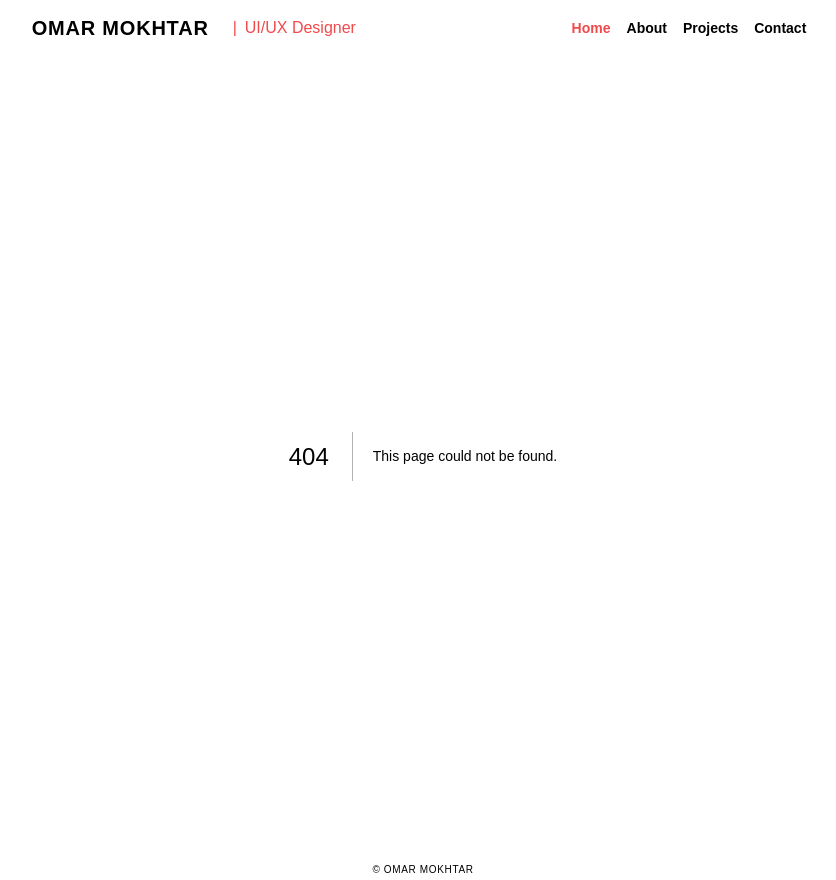
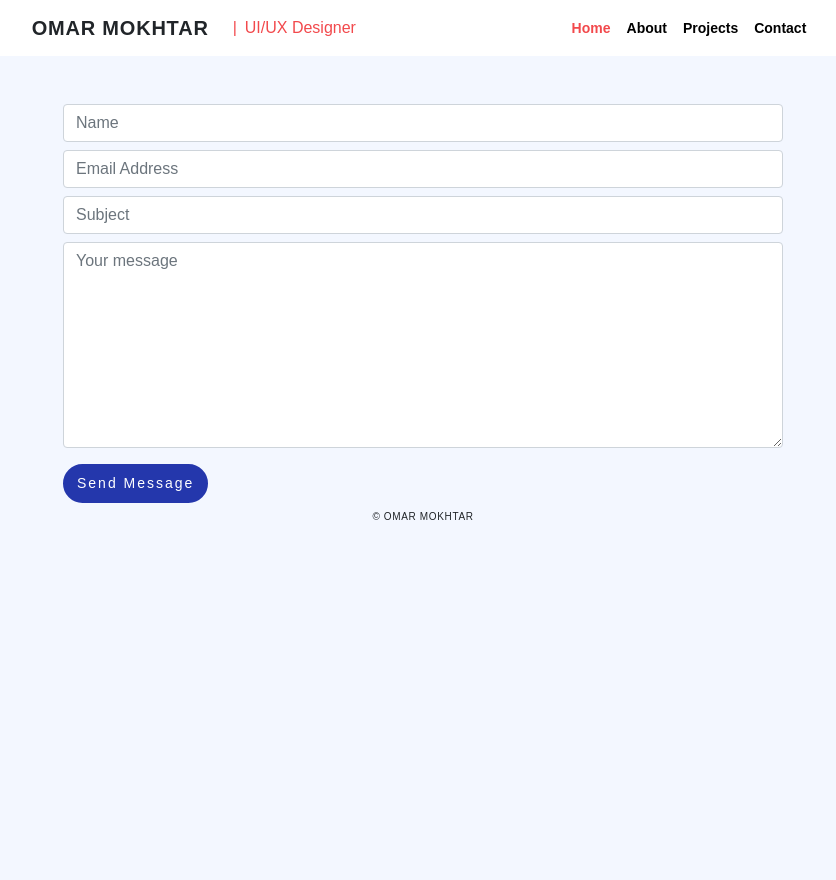
Before and after one commit to omarmok/my-react-webSite, a Next.js app: page /ContactForm in a window 1280 px wide. Before the commit this address had no page. Shown: the whole page, without its empty margins (217-1053 px from the left). After the commit the page ends 800 px from the top, so only its background shows below. Built offline with nearby package versions, Linux system fonts and the light colour scheme.

Commit message:
emailjs.com

```diff
--- a/components/Nav.js
+++ b/components/Nav.js
@@ -23,7 +23,7 @@ const Nav = () => {
                                 <a href="/Projects" className="nav-link" >Projects</a>
                                 </li>
                                 <li className="nav-item">
-                                <a href="/contact" className="nav-link" >Contact</a>
+                                <a href="/ContactForm" className="nav-link" >Contact</a>
                                 </li>
                             </ul>
                     </div>
--- a/package.json
+++ b/package.json
@@ -17,11 +17,14 @@
     "aos": "^2.3.4",
     "axios": "^0.24.0",
     "bootstrap": "^5.1.3",
+    "emailjs-com": "^3.2.0",
     "framer-motion": "^5.2.1",
     "next": "12.0.3",
     "node-sass": "^6.0.1",
     "react": "17.0.2",
     "react-dom": "17.0.2",
+    "react-hook-form": "^7.19.5",
+    "react-toastify": "^8.1.0",
     "sass-loader": "^12.3.0",
     "styled-component": "^2.8.0",
     "webpack": "^5.64.0"
--- /dev/null
+++ b/pages/ContactForm.js
@@ -0,0 +1,42 @@
+import emailjs from "emailjs-com";
+
+export default function ContactUs() {
+
+    function sendEmail(e) {
+        e.preventDefault();
+
+    emailjs.sendForm('service_a7ig5vj', 'template_5mipgzv', e.target, 'user_FqpqgfibDaKCa9ntDdSum')
+        .then((result) => {
+            console.log(result.text);
+        }, (error) => {
+            console.log(error.text);
+        });
+        e.target.reset()
+    }
+
+    return(
+        <div>
+            <div className="container">
+            <form onSubmit={sendEmail}>
+                    <div className="row pt-5 mx-auto">
+                        <div className="col-8 form-group mx-auto">
+                            <input type="text" className="form-control" placeholder="Name" name="name"/>
+                        </div>
+                        <div className="col-8 form-group pt-2 mx-auto">
+                            <input type="email" className="form-control" placeholder="Email Address" name="email"/>
+                        </div>
+                        <div className="col-8 form-group pt-2 mx-auto">
+                            <input type="text" className="form-control" placeholder="Subject" name="subject"/>
+                        </div>
+                        <div className="col-8 form-group pt-2 mx-auto">
+                            <textarea className="form-control" id="" cols="30" rows="8" placeholder="Your message" name="message"></textarea>
+                        </div>
+                        <div className="col-8 pt-3 mx-auto">
+                            <input type="submit" className="btn btn-info" value="Send Message"></input>
+                        </div>
+                    </div>
+                </form>
+            </div>
+        </div>
+    )
+}
```
Also changed, not shown: 1 other file (tests, documents, lock files or other folders).
